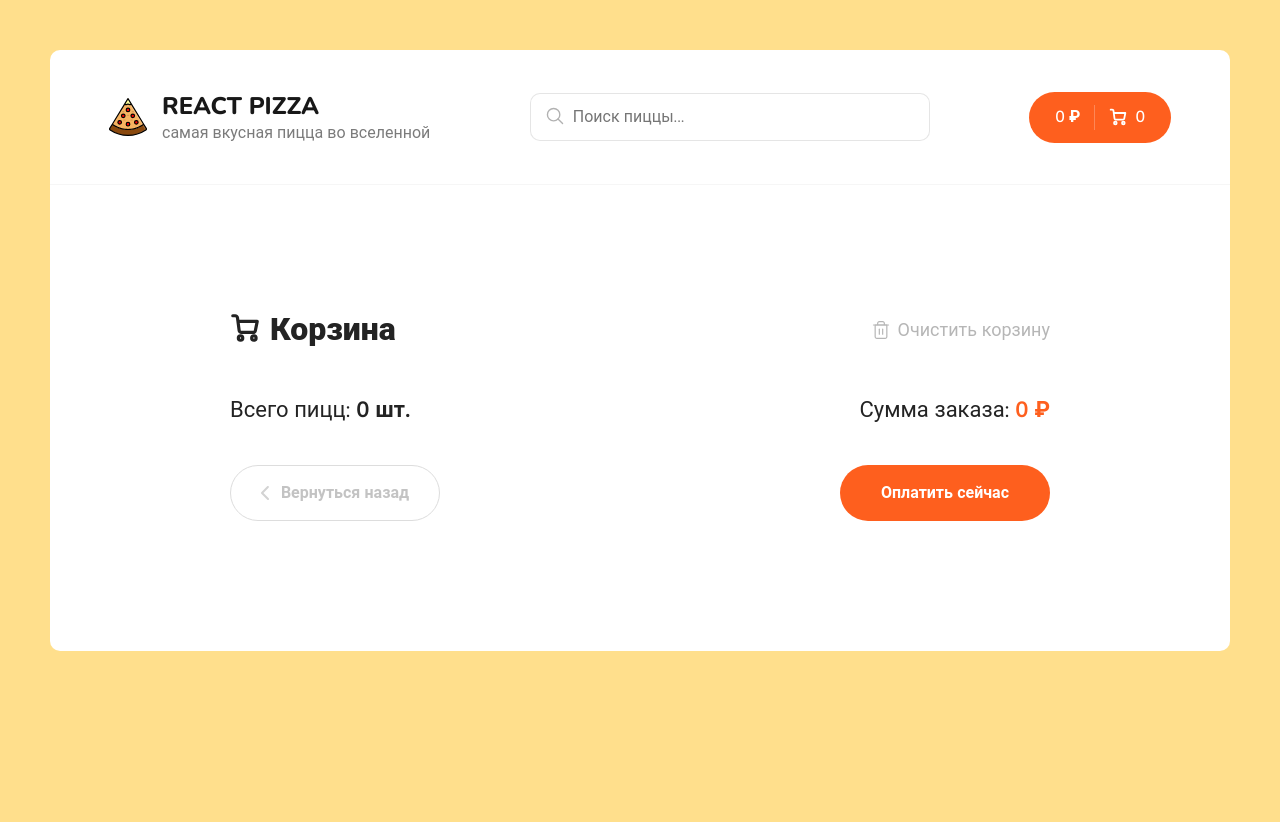
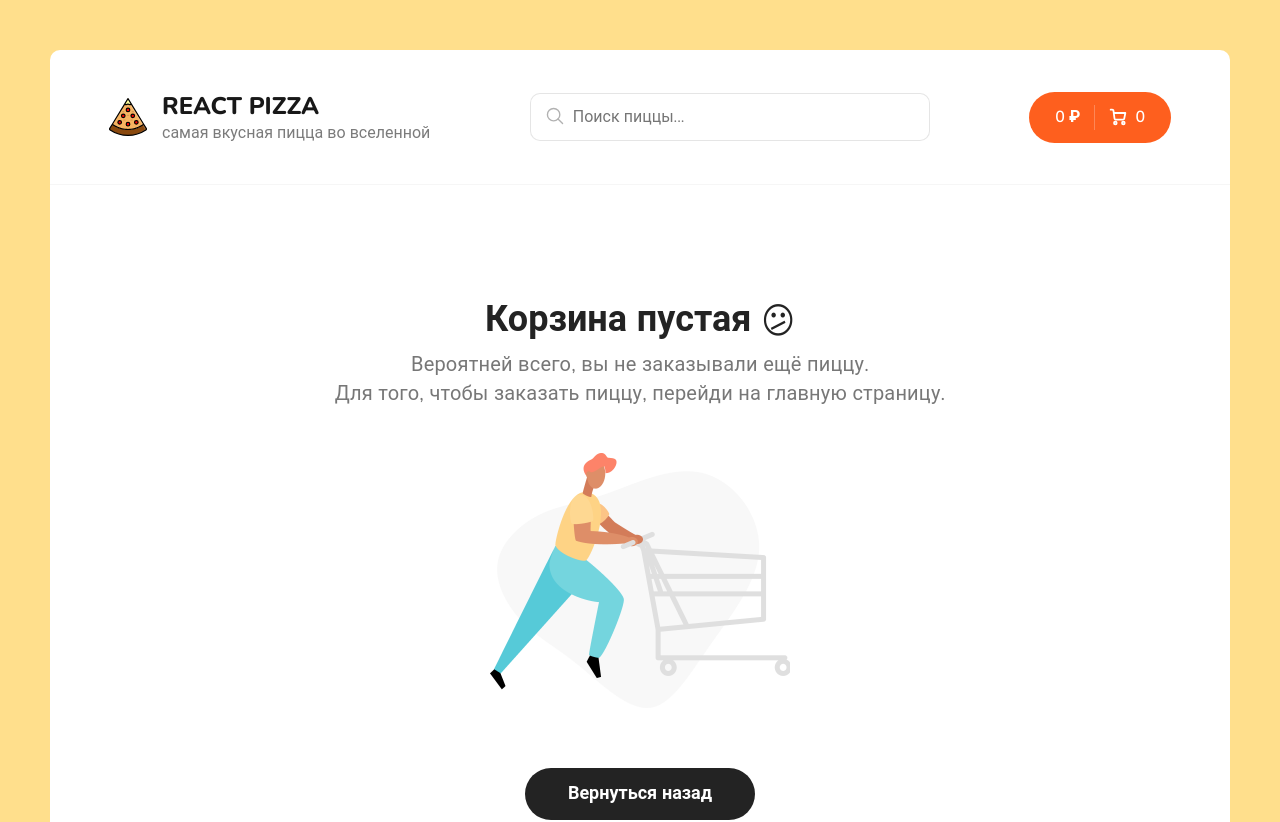
Before and after one commit to Timaks/pizza-react, a React (Create React App) app: page /cart in a window 1280 px wide. Shown: the top 822 px of the page. Before the commit the page ends 800 px from the top, so only its background shows below. Built offline with nearby package versions, Linux system fonts and the light colour scheme.

Commit message:
создали пустую страницу корзины(корзина закончена полностью)

```diff
--- /dev/null
+++ b/src/components/CartEmpty.jsx
@@ -0,0 +1,24 @@
+import React from 'react'
+import { Link } from 'react-router-dom'
+import cartEmptyImg from '../assets/img/empty-cart.png'
+function CartEmpty() {
+  return (
+    <>
+      <div class="cart cart--empty">
+        <h2>
+          Корзина пустая <icon>😕</icon>
+        </h2>
+        <p>
+          Вероятней всего, вы не заказывали ещё пиццу.
+          <br />
+          Для того, чтобы заказать пиццу, перейди на главную страницу.
+        </p>
+        <img src={cartEmptyImg} alt="Empty cart" />
+        <Link to="/" class="button button--black">
+          <span>Вернуться назад</span>
+        </Link>
+      </div>
+    </>
+  )
+}
+export default CartEmpty
--- a/src/components/CartItem.jsx
+++ b/src/components/CartItem.jsx
@@ -2,7 +2,7 @@
 import { useDispatch } from 'react-redux'
 import { addItem, removeItem, minusItem } from '../redux/slices/cartSlice'
 
-const CartItem = ({ id, title, type, price, count, imageUrl }) => {
+const CartItem = ({ id, title, size, type, price, count, imageUrl }) => {
   const dispatch = useDispatch()
   const onClickPlus = () => {
     dispatch(
@@ -26,7 +26,9 @@
       </div>
       <div className="cart__item-info">
         <h3>{title}</h3>
-        <p>{type}, 26 см.</p>
+        <p>
+          {type}, {size} см.
+        </p>
       </div>
       <div className="cart__item-count">
         <div
--- a/src/components/PizzaBlock/index.jsx
+++ b/src/components/PizzaBlock/index.jsx
@@ -21,7 +21,7 @@
       price,
       imageUrl,
       type: typeNames[activeType],
-      size: activeSize,
+      size: sizes[activeSize],
     }
     dispatch(addItem(item))
   }
--- a/src/pages/Cart.jsx
+++ b/src/pages/Cart.jsx
@@ -3,6 +3,7 @@
 import { useDispatch, useSelector } from 'react-redux'
 import CartItem from '../components/CartItem'
 import { clearItems } from '../redux/slices/cartSlice'
+import CartEmpty from '../components/CartEmpty'
 
 const Cart = () => {
   const dispatch = useDispatch()
@@ -14,6 +15,10 @@
     if (window.confirm('Очистить корзину?')) {
       dispatch(clearItems())
     }
+  }
+
+  if (!totalPrice) {
+    return <CartEmpty />
   }
   return (
     <div className=" container--cart">
--- a/src/scss/app.scss
+++ b/src/scss/app.scss
@@ -317,17 +317,18 @@
   }
 
   &--empty {
-    margin: 0 auto;
-    width: 560px;
+    margin: 80px auto;
+    width: 620px;
     text-align: center;
 
     h2 {
-      font-size: 32px;
-      margin-bottom: 10px;
+      font-size: 36px;
+      margin-bottom: 15px;
+      font-weight: 700;
     }
 
     p {
-      font-size: 18px;
+      font-size: 20px;
       line-height: 145.4%;
       letter-spacing: 0.01em;
       color: #777777;
```
